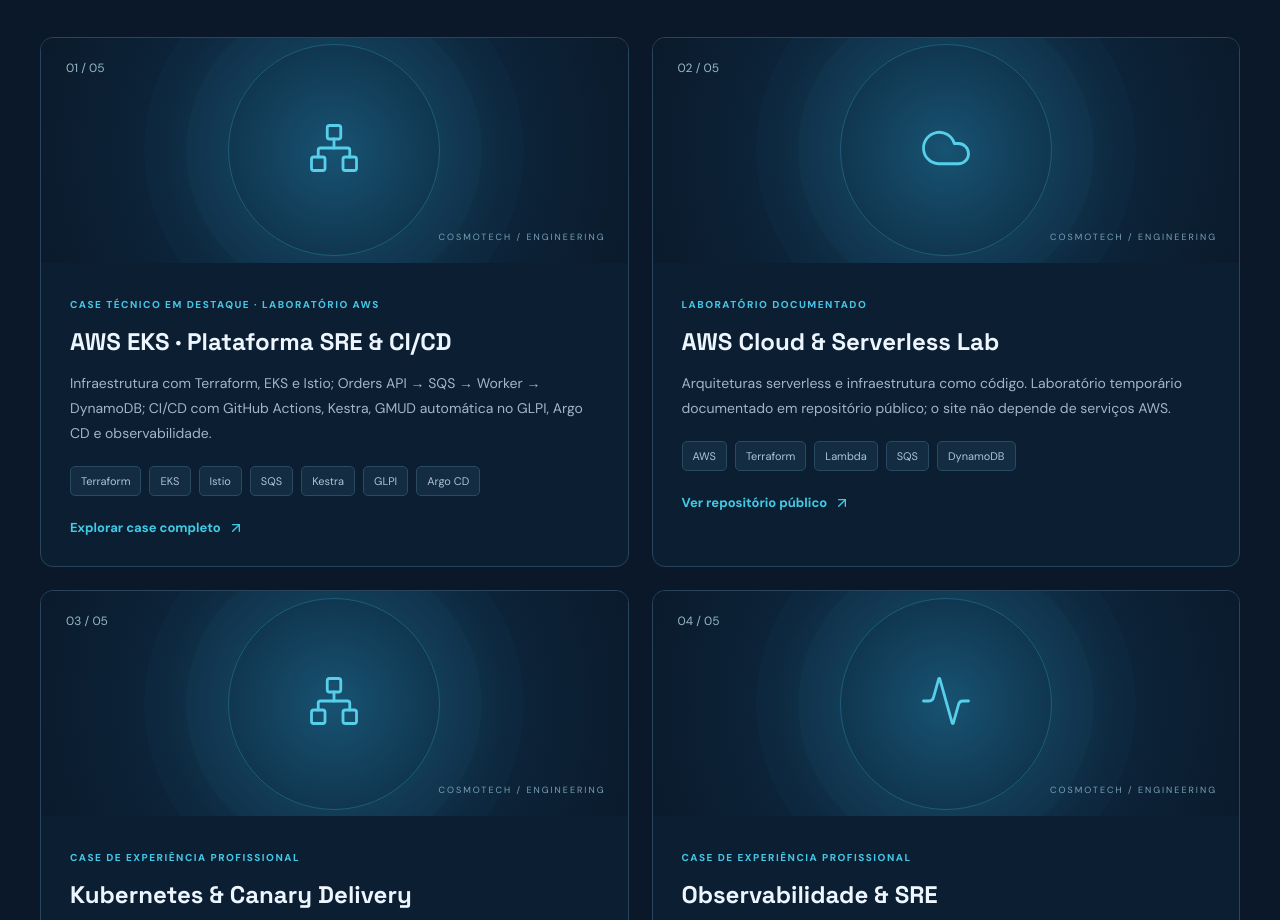
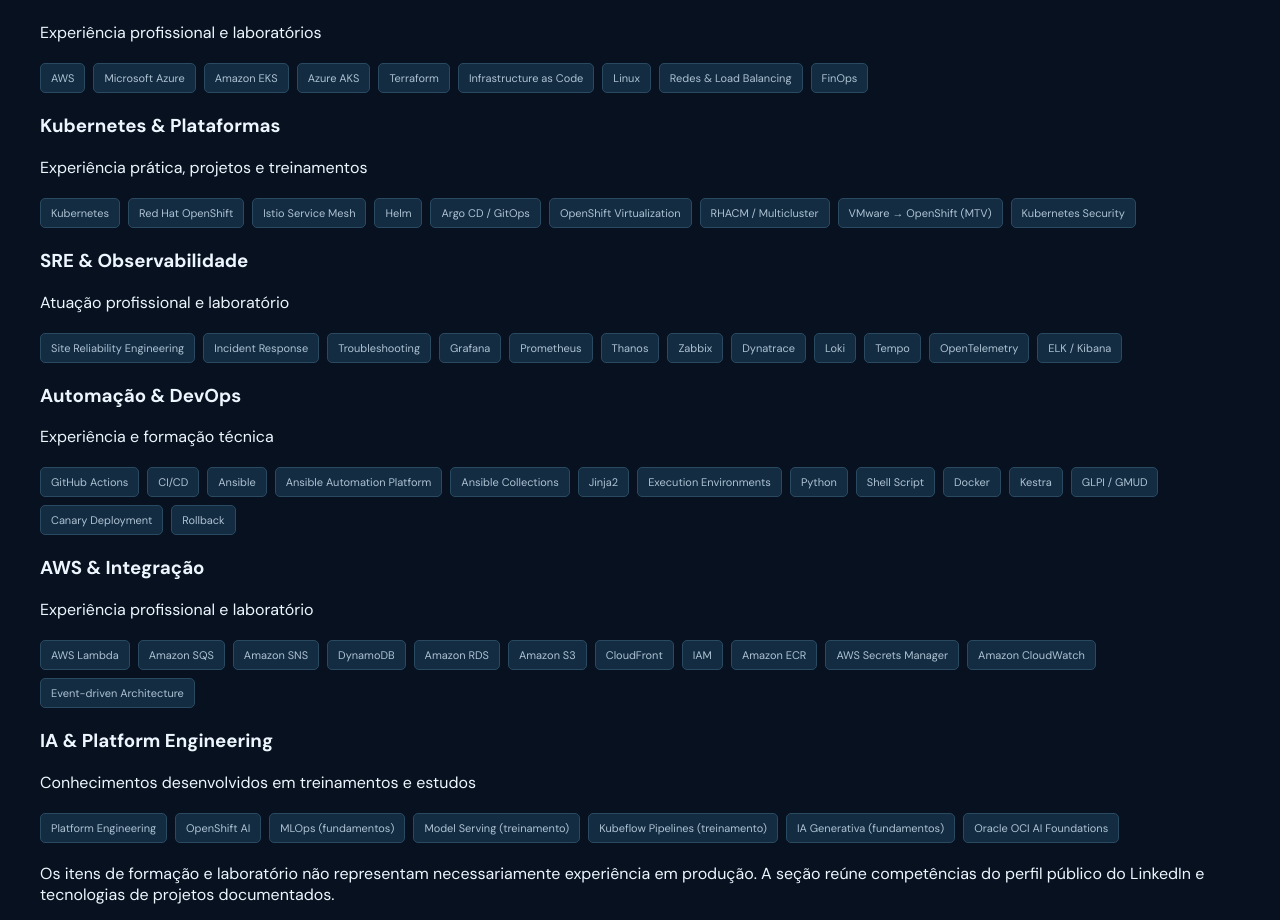
Before and after one commit to rlcosmo/cosmotech-website, a React (Vite) app: page / in a window 1280 px wide. Shown: the part 1880-2800 px from the top of the page. Built offline with nearby package versions, Linux system fonts and the light colour scheme.

Commit message:
feat(skills): add categorized technical skills grounded in LinkedIn and projects

```diff
--- a/src/main.tsx
+++ b/src/main.tsx
@@ -18,6 +18,14 @@ const projects=[
   {name:'Observabilidade & SRE',type:'CASE DE EXPERIÊNCIA PROFISSIONAL',desc:'Dashboards, alertas, monitoramento e investigação de incidentes em ambientes de missão crítica.',stack:['Grafana','Zabbix','Prometheus','Dynatrace'],icon:Activity},
   {name:'GitOps & Platform Engineering',type:'ESTUDOS E IMPLEMENTAÇÕES',desc:'Automação de entregas com pipelines, GitOps e práticas de governança de mudanças.',stack:['Argo CD','GitHub Actions','Terraform','CI/CD'],icon:GitBranch}
 ];
+const skillGroups=[
+ {title:'Cloud & Infraestrutura',description:'Experiência profissional e laboratórios',items:['AWS','Microsoft Azure','Amazon EKS','Azure AKS','Terraform','Infrastructure as Code','Linux','Redes & Load Balancing','FinOps']},
+ {title:'Kubernetes & Plataformas',description:'Experiência prática, projetos e treinamentos',items:['Kubernetes','Red Hat OpenShift','Istio Service Mesh','Helm','Argo CD / GitOps','OpenShift Virtualization','RHACM / Multicluster','VMware → OpenShift (MTV)','Kubernetes Security']},
+ {title:'SRE & Observabilidade',description:'Atuação profissional e laboratório',items:['Site Reliability Engineering','Incident Response','Troubleshooting','Grafana','Prometheus','Thanos','Zabbix','Dynatrace','Loki','Tempo','OpenTelemetry','ELK / Kibana']},
+ {title:'Automação & DevOps',description:'Experiência e formação técnica',items:['GitHub Actions','CI/CD','Ansible','Ansible Automation Platform','Ansible Collections','Jinja2','Execution Environments','Python','Shell Script','Docker','Kestra','GLPI / GMUD','Canary Deployment','Rollback']},
+ {title:'AWS & Integração',description:'Experiência profissional e laboratório',items:['AWS Lambda','Amazon SQS','Amazon SNS','DynamoDB','Amazon RDS','Amazon S3','CloudFront','IAM','Amazon ECR','AWS Secrets Manager','Amazon CloudWatch','Event-driven Architecture']},
+ {title:'IA & Platform Engineering',description:'Conhecimentos desenvolvidos em treinamentos e estudos',items:['Platform Engineering','OpenShift AI','MLOps (fundamentos)','Model Serving (treinamento)','Kubeflow Pipelines (treinamento)','IA Generativa (fundamentos)','Oracle OCI AI Foundations']}
+];
 function App(){
  const [mobile,setMobile]=useState(false);
  return <div className="app">
@@ -25,7 +33,7 @@ function App(){
   <header className="header"><div className="wrap nav">
     <a className="logo" href="#inicio" aria-label="CosmoTech Solutions - início"><span className="logo-symbol">C<span>•</span></span><span>COSMOTECH <strong>SOLUTIONS</strong></span></a>
     <nav className={mobile?'navigation visible':'navigation'} aria-label="Navegação principal">
-      {[['Sobre','#sobre'],['Especialidades','#especialidades'],['Projetos','#projetos'],['Cases','/cases/'],['Credenciais','#credenciais'],['Contato','#contato']].map(([label,url])=><a key={url} href={url} onClick={()=>setMobile(false)}>{label}</a>)}
+      {[['Sobre','#sobre'],['Especialidades','#especialidades'],['Skills','#skills'],['Projetos','#projetos'],['Cases','/cases/'],['Credenciais','#credenciais'],['Contato','#contato']].map(([label,url])=><a key={url} href={url} onClick={()=>setMobile(false)}>{label}</a>)}
     </nav>
     <a className="header-link" target="_blank" rel="noopener noreferrer" href={linkedin}>Conectar <ArrowUpRight size={16}/></a>
     <button className="menu" type="button" onClick={()=>setMobile(!mobile)} aria-label={mobile?'Fechar menu':'Abrir menu'} aria-expanded={mobile}>{mobile?<X/>:<Menu/>}</button>
@@ -48,6 +56,7 @@ function App(){
    </section>
    <div className="techbar"><div className="wrap techbar-inner"><span>TECNOLOGIAS & PRÁTICAS</span><b>AWS</b><b>AZURE</b><b>KUBERNETES</b><b>OPENSHIFT</b><b>TERRAFORM</b><b>ISTIO</b></div></div>
    <section className="section wrap" id="especialidades"><div className="section-heading"><div><span className="kicker">01 / ESPECIALIDADES</span><h2>Engenharia para <em>o que importa.</em></h2></div><p>Da arquitetura à operação, com práticas que tornam plataformas resilientes, observáveis e sustentáveis.</p></div><div className="services">{services.map((s,i)=><article className="service" key={s.title}><div className="service-top"><span>0{i+1}</span><s.icon size={27}/></div><h3>{s.title}</h3><p>{s.desc}</p><ArrowUpRight className="service-arrow" size={20}/></article>)}</div></section>
+   <section className="section wrap" id="skills"><div className="section-heading"><div><span className="kicker">COMPETÊNCIAS TÉCNICAS</span><h2>Skills & <em>especialidades.</em></h2></div><p>Tecnologias aplicadas em ambientes profissionais, laboratórios e treinamentos. O contexto de cada grupo indica a natureza do conhecimento.</p></div><div className="skill-groups">{skillGroups.map(group=><article className="skill-group" key={group.title}><h3>{group.title}</h3><p>{group.description}</p><div className="chips">{group.items.map(skill=><span key={skill}>{skill}</span>)}</div></article>)}</div><p className="skills-disclaimer">Os itens de formação e laboratório não representam necessariamente experiência em produção. A seção reúne competências do perfil público do LinkedIn e tecnologias de projetos documentados.</p></section>
    <section className="section project-section" id="projetos"><div className="wrap"><div className="section-heading"><div><span className="kicker">02 / PORTFÓLIO</span><h2>Projetos reais. <em>Aprendizado contínuo.</em></h2></div><p>Experiências profissionais e laboratórios documentados, sem dependências de infraestrutura ativa.</p></div><div className="projects">{projects.map((p,i)=><article className="project" key={p.name}><div className="project-illustration"><span className="project-index">0{i+1} / 05</span><div className="project-icon"><p.icon size={54} strokeWidth={1.25}/></div><small>COSMOTECH / ENGINEERING</small></div><div className="project-content"><span className="project-type">{p.type}</span><h3>{p.name}</h3><p>{p.desc}</p><div className="chips">{p.stack.map(t=><span key={t}>{t}</span>)}</div>{p.link&&<a className="text-link" target="_blank" rel="noopener noreferrer" href={p.link}>{p.link.startsWith('/')?'Explorar case completo':'Ver repositório público'} <ArrowUpRight size={16}/></a>}</div></article>)}</div></div></section>
    <section className="section wrap" id="sobre"><div className="about-panel"><div className="avatar-illustration"><span>RC</span></div><div><span className="kicker">03 / QUEM ESTÁ POR TRÁS</span><h2>Experiência que <em>vira engenharia.</em></h2><p>Sou <strong>Rafael Linhares Cosmo</strong>, SRE Senior e Cloud Engineer, com mais de 16 anos de experiência em infraestrutura e tecnologia. Minha trajetória reúne ambientes críticos, Kubernetes, automação e observabilidade.</p><p>A CosmoTech Solutions é uma marca para compartilhar conhecimento, documentar projetos e explorar soluções em engenharia de plataformas, com possibilidade de consultoria no futuro.</p><div className="social"><a href={linkedin} target="_blank" rel="noopener noreferrer"><Linkedin size={18}/> LinkedIn <ArrowUpRight size={15}/></a><a href={github} target="_blank" rel="noopener noreferrer"><Github size={18}/> GitHub <ArrowUpRight size={15}/></a></div></div></div></section>
    <section className="section wrap" id="credenciais"><div className="section-heading"><div><span className="kicker">04 / FORMAÇÃO CONTÍNUA</span><h2>Conhecimento em <em>evolução constante.</em></h2></div><p>Certificações e treinamentos em cloud, automação, inteligência artificial e plataformas.</p></div><div className="credentials"><article><span>RED HAT</span><h3>OpenShift & Automation</h3><p>DO316 · DO336 · DO432 · AI267 · AD141</p></article><article><span>ORACLE</span><h3>AI Foundations</h3><p>Treinamento e certificação em fundamentos de IA</p></article><article><span>AWS</span><h3>Solutions Architect – Associate</h3><p>Certificação obtida anteriormente; verificar validade atual antes de apresentá-la como ativa.</p></article></div></section>
```
